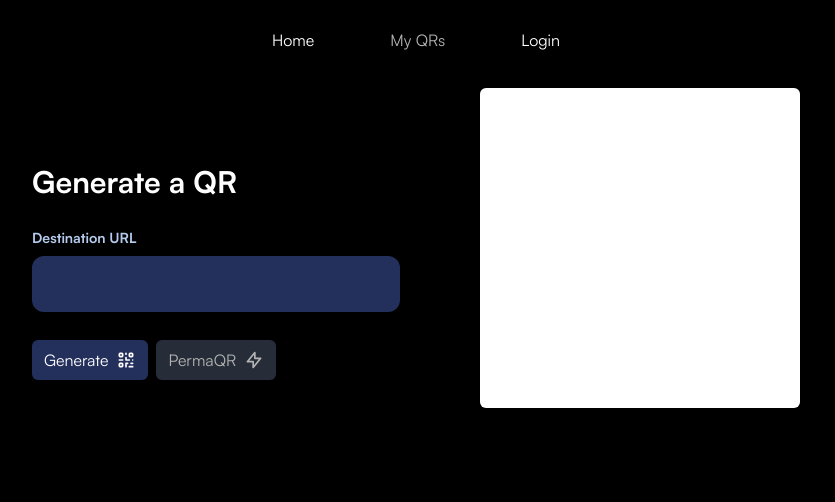
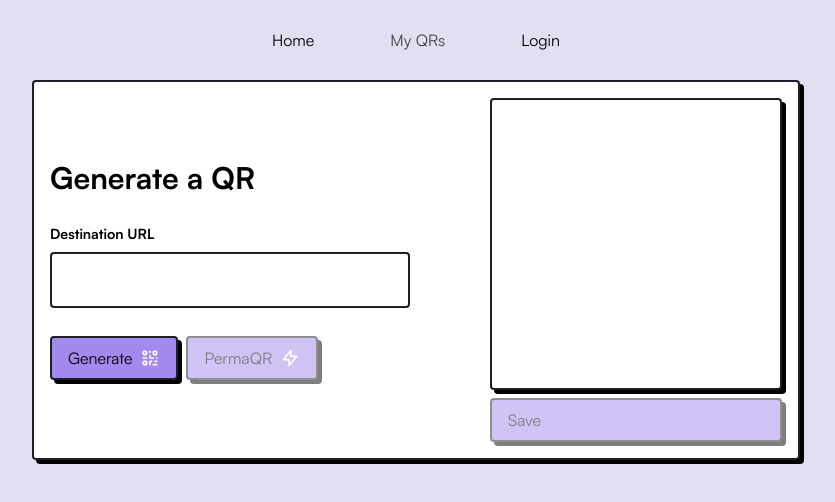
Before and after one commit to doulovera/QeepeR, a Next.js app: page / in a window 1280 px wide. Shown: the top 502 px of the page, without its empty margins (224-1059 px from the left). Built offline with nearby package versions, Linux system fonts and the light colour scheme; no server answers.

Commit message:
add neobrutalism components and style landing page hero

```diff
--- a/src/app/globals.css
+++ b/src/app/globals.css
@@ -1,33 +1,6 @@
 @tailwind base;
 @tailwind components;
 @tailwind utilities;
-
-:root {
-  /* --foreground-rgb: 0, 0, 0;
-  --background-start-rgb: 214, 219, 220;
-  --background-end-rgb: 255, 255, 255; */
-  --foreground-rgb: 255, 255, 255;
-  --background-start-rgb: 0, 0, 0;
-  --background-end-rgb: 0, 0, 0;
-}
-
-@media (prefers-color-scheme: dark) {
-  :root {
-    --foreground-rgb: 255, 255, 255;
-    --background-start-rgb: 0, 0, 0;
-    --background-end-rgb: 0, 0, 0;
-  }
-}
-
-body {
-  color: rgb(var(--foreground-rgb));
-  background: linear-gradient(
-      to bottom,
-      transparent,
-      rgb(var(--background-end-rgb))
-    )
-    rgb(var(--background-start-rgb));
-}
 
 @layer utilities {
   .text-balance {
--- a/src/app/layout.tsx
+++ b/src/app/layout.tsx
@@ -1,6 +1,5 @@
 import type { Metadata } from "next";
 import localFont from "next/font/local";
-import { Onest } from "next/font/google";
 import "./globals.css";
 
 const satoshiFont = localFont({
@@ -20,7 +19,11 @@ export default function RootLayout({
 }>) {
   return (
     <html lang="en" className={satoshiFont.className}>
-      <body>{children}</body>
+      <body
+        className="bg-primary-100 text-black"
+      >
+        {children}
+      </body>
     </html>
   );
 }
--- /dev/null
+++ b/src/components/landing/hero/index.tsx
@@ -0,0 +1,41 @@
+'use client'
+
+import { useState } from "react";
+
+import { QrImage } from "@/components/shared/qr-image";
+import { Button } from "@/components/shared/button";
+
+import { QrGenerationForm } from "./qr-form";
+import { downloadSvg } from "@/utils/download-svg";
+import { Card } from "@/components/shared/card";
+
+export function Hero() {
+  const [svg, setSvg] = useState<string | null>(null)
+
+  const handleSave = () => {
+    if (!svg) return
+    downloadSvg('qr-code', svg)
+  }
+
+  return (
+    <section>
+      <Card>
+        <div className="flex items-center justify-between gap-20 w-full min-h-80">
+          <QrGenerationForm
+            setSvg={setSvg}
+          />
+          <div className="flex flex-col justify-center gap-2">
+            <QrImage svg={svg || ''} size="large" />
+            <Button
+              className="inline-block"
+              onClick={handleSave}
+              disabled
+            >
+              Save
+            </Button>
+          </div>
+        </div>
+      </Card>
+    </section>
+  );
+}
--- a/src/components/landing/hero.tsx
+++ b/src/components/landing/hero/qr-form.tsx
@@ -1,18 +1,15 @@
-'use client'
-
-import { useState } from "react";
-
+import { useState } from "react"
 import { API_BASE_URL } from "@/constants/app";
+/* actions */
 import { createQR } from "@/data/actions/create-qr-actions";
-
-import { LightningBolt } from "../icons/lightning-bolt";
-import { Qr } from "../icons/qr";
+import { createPermaQR } from "@/data/actions/perma-code-actions";
+/* components */
+import { LightningBolt } from "@/components/icons/lightning-bolt";
+import { Qr } from "@/components/icons/qr";
 import { Button } from "@/components/shared/button";
 import { Input } from "@/components/shared/input";
-import { QrImage } from "@/components/shared/qr-image";
-import { createPermaQR } from "@/data/actions/perma-code-actions";
 
-const QrGenerationForm = ({ setSvg }: { setSvg: (svg: string | null) => void }) => {
+export function QrGenerationForm({ setSvg }: { setSvg: (svg: string | null) => void }) {
   const [destinationUrl, setDestinationUrl] = useState<string>('')
 
   const permaQrDisabled = true
@@ -63,33 +60,3 @@ const QrGenerationForm = ({ setSvg }: { setSvg: (svg: string | null) => void })
     </form>
   )
 }
-
-export const Hero = () => {
-  const [svg, setSvg] = useState<string | null>(null)
-  return (
-    <section className="flex items-center justify-between gap-20 w-full h-96">
-      <QrGenerationForm
-        setSvg={setSvg}
-      />
-      <div className="flex flex-col justify-center gap-2">
-        <QrImage svg={svg || ''} size="large" />
-        <Button
-          className={`${svg ? 'inline-block' : 'invisible'}`}
-          onClick={() => {
-            if (svg) {
-              const blob = new Blob([svg], { type: 'image/svg+xml' })
-              const url = URL.createObjectURL(blob)
-              const a = document.createElement('a')
-              a.href = url
-              a.download = 'qr-code.svg'
-              a.click()
-              URL.revokeObjectURL(url)
-            }
-          }}
-        >
-          Save
-        </Button>
-      </div>
-    </section>
-  );
-}
--- a/src/components/shared/button.tsx
+++ b/src/components/shared/button.tsx
@@ -10,15 +10,7 @@ interface Props {
 export const Button = ({ children, title, disabled, type, onClick, className }: Props) => {
   return (
     <button
-      className={`
-        text-white px-3 py-2 rounded-md
-        ${
-          disabled
-            ? 'bg-gray-700 cursor-not-allowed opacity-70'
-            : 'bg-primary-800 hover:bg-primary-700 hover:shadow-lg'
-        }
-        ${className}
-      `}
+      className="flex cursor-pointer items-center rounded-base border-2 border-base-400 bg-primary-400 px-4 py-2 text-md font-base shadow-dark transition-all hover:translate-x-boxShadowX hover:translate-y-boxShadowY hover:shadow-none disabled:opacity-50 disabled:cursor-not-allowed disabled:hover:translate-x-0 disabled:hover:translate-y-0 disabled:hover:shadow-dark"
       title={title}
       disabled={disabled}
       type={type}
--- /dev/null
+++ b/src/components/shared/card.tsx
@@ -0,0 +1,7 @@
+export function Card({ children }: { children: React.ReactNode }) {
+  return (
+    <div className="rounded-base border-2 border-base-400 bg-white p-4 text-md font-base shadow-dark">
+      {children}
+    </div>
+  )
+}
--- a/src/components/shared/input.tsx
+++ b/src/components/shared/input.tsx
@@ -46,7 +46,7 @@ export const Input = (
           value={value}
           onChange={onChange}
           className={
-            `px-3 py-4 h-14 w-full rounded-xl ${disabled ? 'bg-gray-700 cursor-not-allowed text-gray-200' : 'bg-primary-800'} ${className}`
+            `h-14 w-full rounded-base bg-white border-2 border-base-400 p-3 font-base ring-offset-white focus-visible:outline-none focus-visible:ring-2 focus-visible:ring-black focus-visible:ring-offset-2 outline-none`
           }
           disabled={disabled}
         />
--- a/src/components/shared/qr-image.tsx
+++ b/src/components/shared/qr-image.tsx
@@ -1,3 +1,5 @@
+import { Card } from "./card"
+
 type Sizes = "small" | "medium" | "large"
 
 interface Props {
@@ -5,14 +7,9 @@ interface Props {
   size?: Sizes
 }
 export const QrImage = ({ svg, size = 'medium' }: Props) => {
-  const sizes: Record<Sizes, string> = {
-    small: "h-40 w-40",
-    medium: "h-60 w-60",
-    large: "h-80 w-80",
-  }
   return (
-    <div className={`${sizes[size]} bg-white rounded-md mx-auto overflow-hidden`}>
-      <div dangerouslySetInnerHTML={{ __html: svg }} />
-    </div>
+    <Card>
+      <div className="h-64 w-64" dangerouslySetInnerHTML={{ __html: svg }} />
+    </Card>
   )
 }
--- a/src/modules/routes.ts
+++ /dev/null
@@ -1,3 +0,0 @@
-export const routes = {
-  qrGeneration: `/gen`
-} as const
--- /dev/null
+++ b/src/utils/download-svg.ts
@@ -0,0 +1,17 @@
+'use client'
+
+export const downloadSvg = (name: string, svg: string) => {
+  try {
+    const blob = new Blob([svg], { type: 'image/svg+xml' })
+    const url = URL.createObjectURL(blob)
+    const a = document.createElement('a')
+    a.href = url
+    a.download = `${name}.svg`
+    a.click()
+    URL.revokeObjectURL(url)
+    return true
+  } catch (error) {
+    console.error('Error downloading SVG:', error)
+    return false
+  }
+}
--- a/tailwind.config.ts
+++ b/tailwind.config.ts
@@ -15,33 +15,29 @@ const config: Config = {
       },
       colors: {
         'primary': {
-          '50': '#b4cbee',
-          '100': '#a4c2ea',
-          '200': '#8db0e2',
-          '300': '#689bd9',
-          '400': '#407ece',
-          '500': '#3161b4',
-          '600': '#2f4d93',
-          '700': '#2c3f7d',
-          '800': '#24305c',
-          '900': '#1c2540',
-          '950': '#181e34',
+          '100': '#E3DFF2',
+          '400': '#A388EE',
         },
         'secondary': {
-          '50': '#f9f7f7',
-          '100': '#f2eeef',
-          '200': '#e7e1e2',
-          '300': '#d6cbcc',
-          '400': '#c2b2b4',
-          '500': '#a48f92',
-          '600': '#8d7578',
-          '700': '#756063',
-          '800': '#625254',
-          '900': '#54484a',
-          '950': '#2b2425',
+          '400': '#A3E636',
+        },
+        'base': {
+          '400': '#1D1F27',
+        }
       },
-
-      }
+      borderRadius: {
+        base: '4px',
+      },
+      boxShadow: {
+        light: '4px 4px 0px 0px #000',
+        dark: '4px 4px 0px 0px #000',
+      },
+      translate: {
+        boxShadowX: '4px',
+        boxShadowY: '4px',
+        reverseBoxShadowX: '-4px',
+        reverseBoxShadowY: '-4px',
+      },
     },
   },
   plugins: [],
```
Also changed, not shown: src/modules/qr-generation/update-qr.ts (deleted, +0 -41 lines), 1 other file (tests, documents, lock files or other folders).
